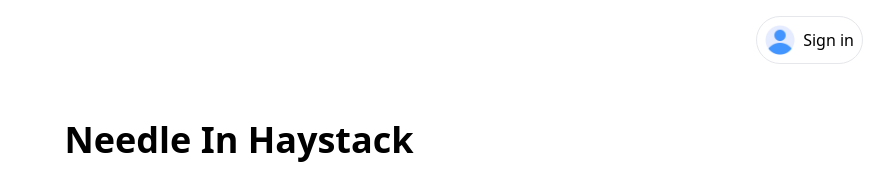
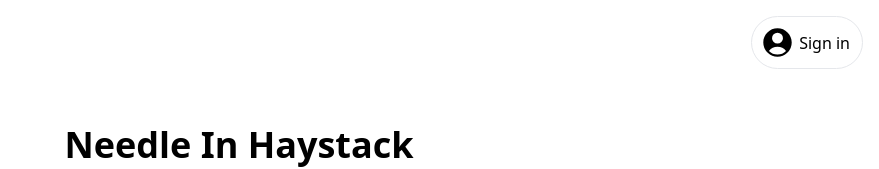
Before and after one commit to suhjuho/NeedleInHaystack-client, a React (Vite) app: page / in a window 1280 px wide. Shown: the top 169 px of the page, without its empty margins (401-1280 px from the left). Built offline with nearby package versions, Linux system fonts and the light colour scheme; no server answers.

Commit message:
style: change user icon to heroicons

```diff
--- a/src/components/Header/index.jsx
+++ b/src/components/Header/index.jsx
@@ -1,6 +1,10 @@
 import { useState, useEffect } from "react";
 import { Link, useNavigate } from "react-router-dom";
-import { BugAntIcon, ArrowUturnLeftIcon } from "@heroicons/react/24/solid";
+import {
+  BugAntIcon,
+  UserCircleIcon,
+  ArrowUturnLeftIcon,
+} from "@heroicons/react/24/solid";
 
 import axios from "axios";
 
@@ -126,8 +130,8 @@ function Header() {
           role="button"
           tabIndex={0}
         >
-          <img className="h-[30px]" src="/userIcon.png" alt="signIn" />
-          <p className="ml-2">Sign in</p>
+          <UserCircleIcon className="h-[35px] items-center" alt="signIn" />
+          <p className="px-1">Sign in</p>
         </div>
       ) : (
         <div className="flex flex-col mr-4 ml-auto items-center flex-shrink-0 cursor-pointer">
@@ -138,7 +142,7 @@ function Header() {
             tabIndex={0}
           >
             <img
-              className="h-[50px] rounded-full"
+              className="h-[51px] rounded-full"
               src={user?.photoURL}
               alt="signIn"
             />
```
